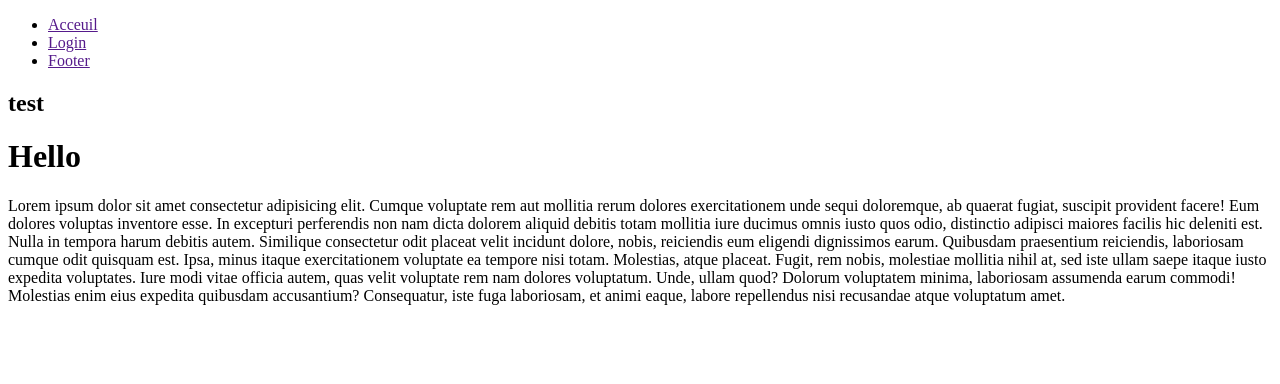
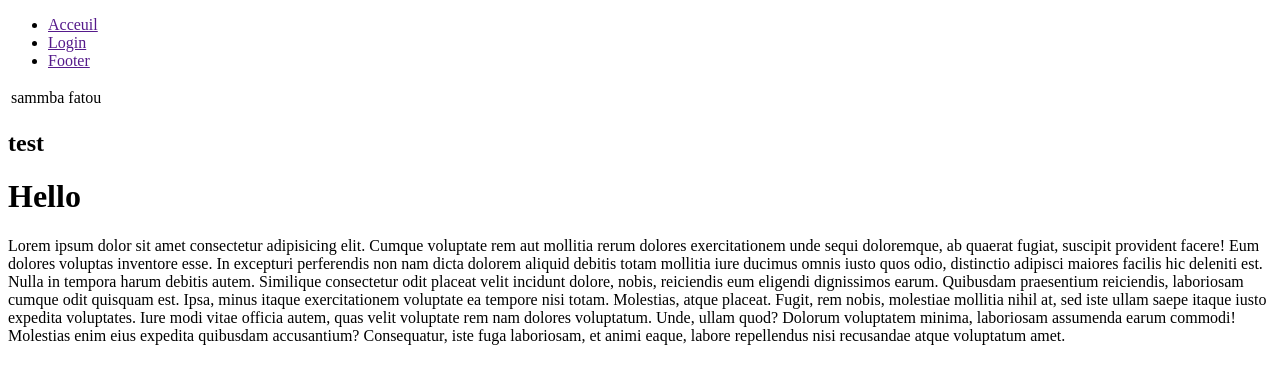
Before and after one commit to Taharka2405/Checkpoint1, a plain HTML site: page index.html in a window 1280 px wide. Drawn offline with Linux system fonts and the light colour scheme.

Commit message:
second commit

```diff
--- a/index.html
+++ b/index.html
@@ -21,6 +21,12 @@
             </ul>
         </nav>
     </header>
+    <table>
+        <tr>
+            <td>sammba</td>
+            <td>fatou</td>
+        </tr>
+    </table>
     <h2>test</h2>
     <h1>Hello </h1>
     <p>Lorem ipsum dolor sit amet consectetur adipisicing elit. Cumque voluptate rem aut mollitia rerum dolores exercitationem unde sequi doloremque, ab quaerat fugiat, suscipit provident facere! Eum dolores voluptas inventore esse.
```
